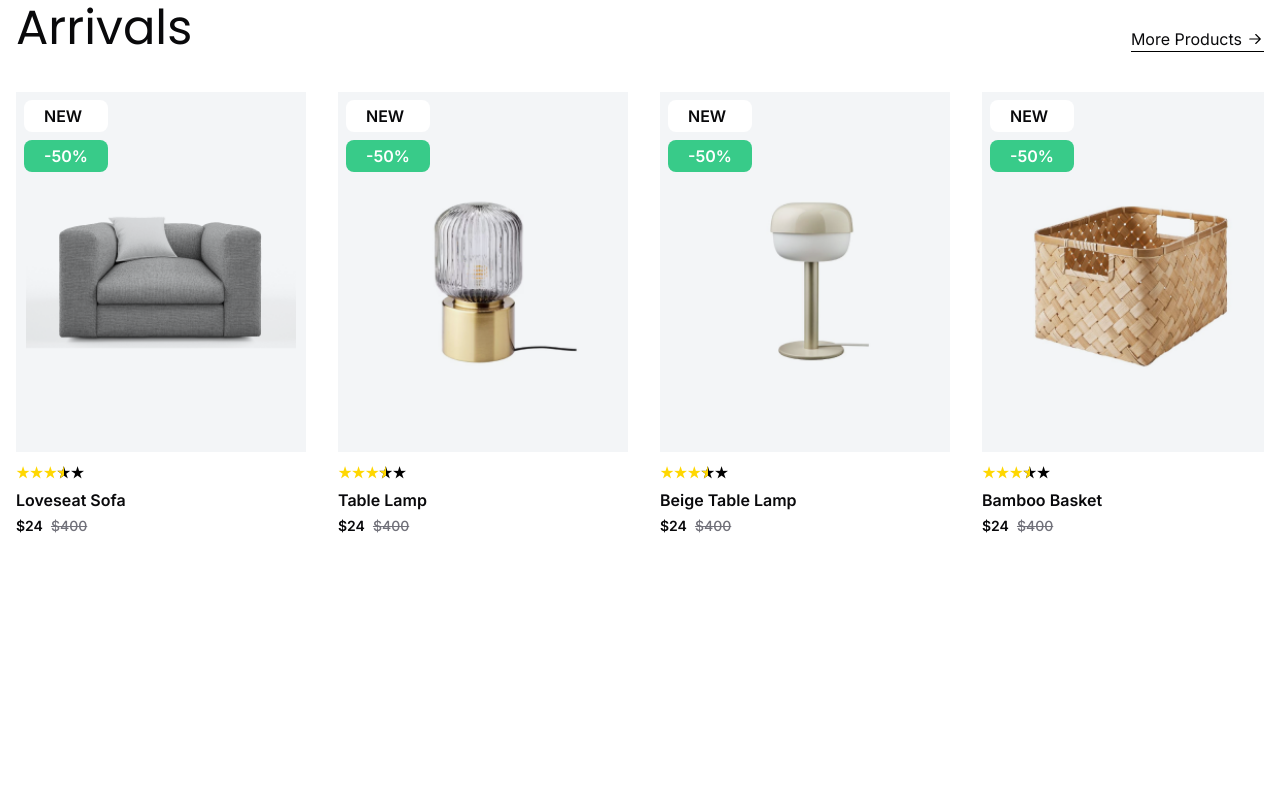
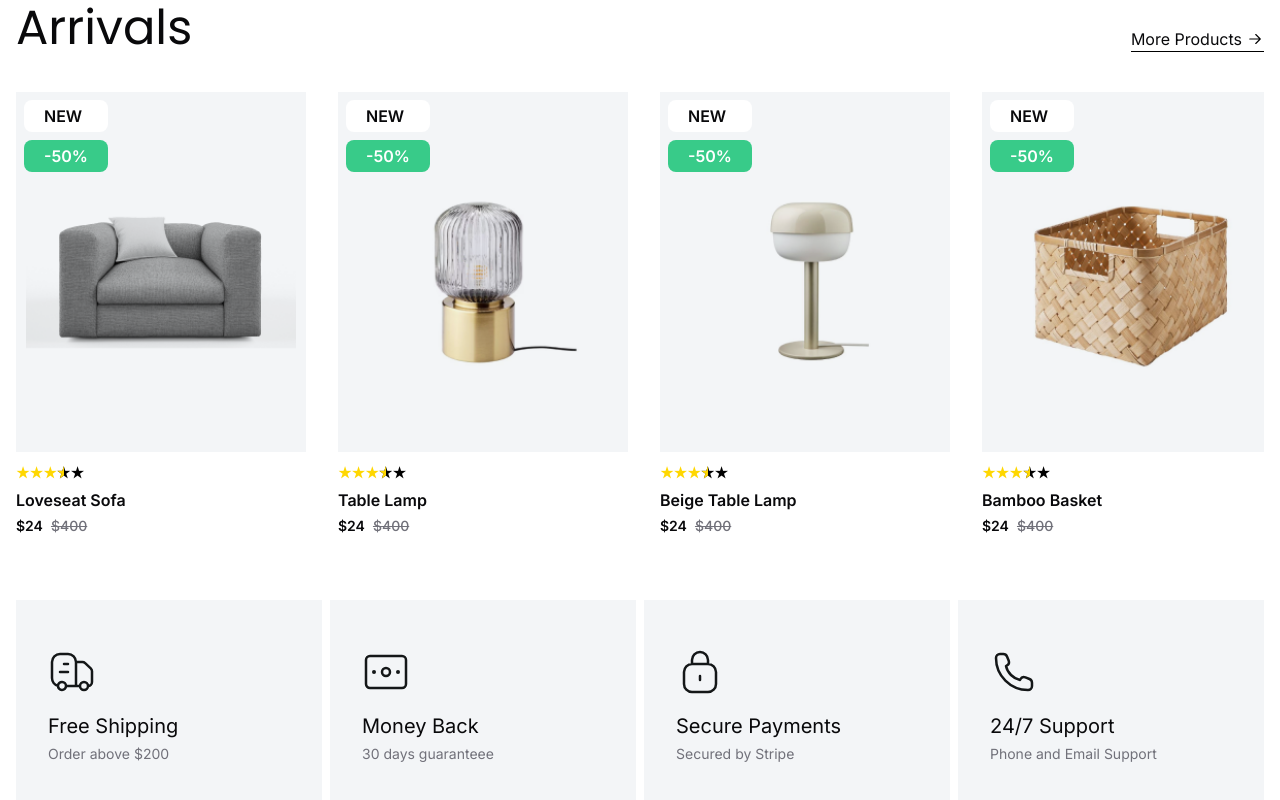
Before and after one commit to afridiwhatever/elegant-furnitures, a Next.js app: page / in a window 1280 px wide. Shown: the part 1824-2624 px from the top of the page. Before the commit the page ends 2384 px from the top, so only its background shows below. Built offline with nearby package versions, Linux system fonts and the light colour scheme.

Commit message:
Features section complete

```diff
--- a/public/icons/Icons.tsx
+++ b/public/icons/Icons.tsx
@@ -158,3 +158,102 @@ export const HeartIconFilled = (props: any) => (
     <path d="M19 14c1.49-1.46 3-3.21 3-5.5A5.5 5.5 0 0 0 16.5 3c-1.76 0-3 .5-4.5 2-1.5-1.5-2.74-2-4.5-2A5.5 5.5 0 0 0 2 8.5c0 2.3 1.5 4.05 3 5.5l7 7Z" />
   </svg>
 );
+
+export const DeliveryIcon = (props: any) => (
+  <svg
+    xmlns="http://www.w3.org/2000/svg"
+    width={48}
+    height={48}
+    fill="none"
+    {...props}
+  >
+    <path
+      stroke="#141718"
+      strokeWidth={2.5}
+      d="M28 38V14m0 24h4m-4 0H18m10-24a8 8 0 0 0-8-8h-8a8 8 0 0 0-8 8v16a8.003 8.003 0 0 0 6.008 7.75M28 14h6.418a4 4 0 0 1 2.736 1.082l5.582 5.233A4 4 0 0 1 44 23.233V34a4 4 0 0 1-4 4m0 0a4 4 0 0 1-8 0m8 0a4 4 0 0 0-8 0m-14 0a4 4 0 1 1-7.992-.25M18 38a4 4 0 0 0-7.992-.25"
+    />
+    <path
+      stroke="#141718"
+      strokeLinecap="round"
+      strokeLinejoin="round"
+      strokeWidth={2.5}
+      d="M20 16h-4M20 24h-8"
+    />
+  </svg>
+);
+
+export const MoneyIcon = (props: any) => (
+  <svg
+    xmlns="http://www.w3.org/2000/svg"
+    width={48}
+    height={48}
+    fill="none"
+    {...props}
+  >
+    <rect
+      width={40}
+      height={32}
+      x={4}
+      y={8}
+      stroke="#141718"
+      strokeWidth={2.5}
+      rx={4}
+    />
+    <circle
+      cx={4}
+      cy={4}
+      r={4}
+      stroke="#141718"
+      strokeWidth={2.5}
+      transform="matrix(1 0 0 -1 20 28)"
+    />
+    <circle
+      cx={2}
+      cy={2}
+      r={2}
+      fill="#141718"
+      transform="matrix(1 0 0 -1 34 26)"
+    />
+    <circle
+      cx={2}
+      cy={2}
+      r={2}
+      fill="#141718"
+      transform="matrix(1 0 0 -1 10 26)"
+    />
+  </svg>
+);
+
+export const LockIcon = (props: any) => (
+  <svg
+    xmlns="http://www.w3.org/2000/svg"
+    width={48}
+    height={48}
+    fill="none"
+    {...props}
+  >
+    <path
+      stroke="#141718"
+      strokeLinecap="round"
+      strokeWidth={2.5}
+      d="M32 16H16m16 0a8 8 0 0 1 8 8v12a8 8 0 0 1-8 8H16a8 8 0 0 1-8-8V24a8 8 0 0 1 8-8m16 0v-4a8 8 0 1 0-16 0v4m8 16v-4"
+    />
+  </svg>
+);
+
+export const PhoneSupportIcon = (props: any) => (
+  <svg
+    xmlns="http://www.w3.org/2000/svg"
+    width={48}
+    height={48}
+    fill="none"
+    {...props}
+  >
+    <path
+      stroke="#141718"
+      strokeLinejoin="round"
+      strokeWidth={2.5}
+      d="M42 38v-3.292a4 4 0 0 0-2.514-3.714l-4.069-1.627a4 4 0 0 0-5.063 1.925L30 32s-5-1-9-5-5-9-5-9l.708-.354a4 4 0 0 0 1.925-5.063l-1.627-4.069A4 4 0 0 0 13.292 6H10a4 4 0 0 0-4 4c0 17.673 14.327 32 32 32a4 4 0 0 0 4-4Z"
+    />
+  </svg>
+);
--- a/src/app/globals.css
+++ b/src/app/globals.css
@@ -83,7 +83,7 @@ body {
 
 /* Target the container with horizontal scrollbar */
 .overflow-x-auto::-webkit-scrollbar {
-  height: 8px;
+  height: 4px;
 }
 
 /* Track */
--- a/src/app/page.tsx
+++ b/src/app/page.tsx
@@ -4,6 +4,7 @@ import HeroSectionSlider from "@/components/HeroSectionSlider";
 import About from "@/components/About";
 import Categories from "@/components/Categories";
 import NewArrivals from "@/components/NewArrivals";
+import Features from "@/components/Features";
 
 const HomePage = () => {
   return (
@@ -13,6 +14,7 @@ const HomePage = () => {
         <About />
         <Categories />
         <NewArrivals />
+        <Features />
       </MaxWidthWrapper>
     </>
   );
--- /dev/null
+++ b/src/components/FeatureCard.tsx
@@ -0,0 +1,21 @@
+import React from "react";
+
+const FeatureCard = ({
+  featureTitle,
+  desc,
+  icon: Icon,
+}: {
+  featureTitle: string;
+  desc: string;
+  icon: React.FC;
+}) => {
+  return (
+    <div className="px-8 py-12 bg-neutralGray font-poppings">
+      <Icon />
+      <h4 className="lg:text-xl mt-4 mb-1">{featureTitle}</h4>
+      <p className="text-xs lg:text-sm text-muted-foreground">{desc}</p>
+    </div>
+  );
+};
+
+export default FeatureCard;
--- /dev/null
+++ b/src/components/Features.tsx
@@ -0,0 +1,54 @@
+import React from "react";
+import FeatureCard from "./FeatureCard";
+import {
+  DeliveryIcon,
+  MoneyIcon,
+  LockIcon,
+  PhoneSupportIcon,
+} from "../../public/icons/Icons";
+
+const features = [
+  {
+    id: 1,
+    featureTitle: "Free Shipping",
+    desc: "Order above $200",
+    icon: DeliveryIcon,
+  },
+  {
+    id: 2,
+    featureTitle: "Money Back",
+    desc: "30 days guaranteee",
+    icon: MoneyIcon,
+  },
+  {
+    id: 3,
+    featureTitle: "Secure Payments",
+    desc: "Secured by Stripe",
+    icon: LockIcon,
+  },
+  {
+    id: 4,
+    featureTitle: "24/7 Support",
+    desc: "Phone and Email Support",
+    icon: PhoneSupportIcon,
+  },
+];
+
+const Features = () => {
+  return (
+    <div className="mt-10 grid grid-cols-2 grid-rows-2 lg:grid-rows-1 lg:grid-cols-4 gap-x-2 gap-y-6">
+      {features.map(({ id, featureTitle, desc, icon }) => {
+        return (
+          <FeatureCard
+            key={id}
+            featureTitle={featureTitle}
+            desc={desc}
+            icon={icon}
+          />
+        );
+      })}
+    </div>
+  );
+};
+
+export default Features;
```
